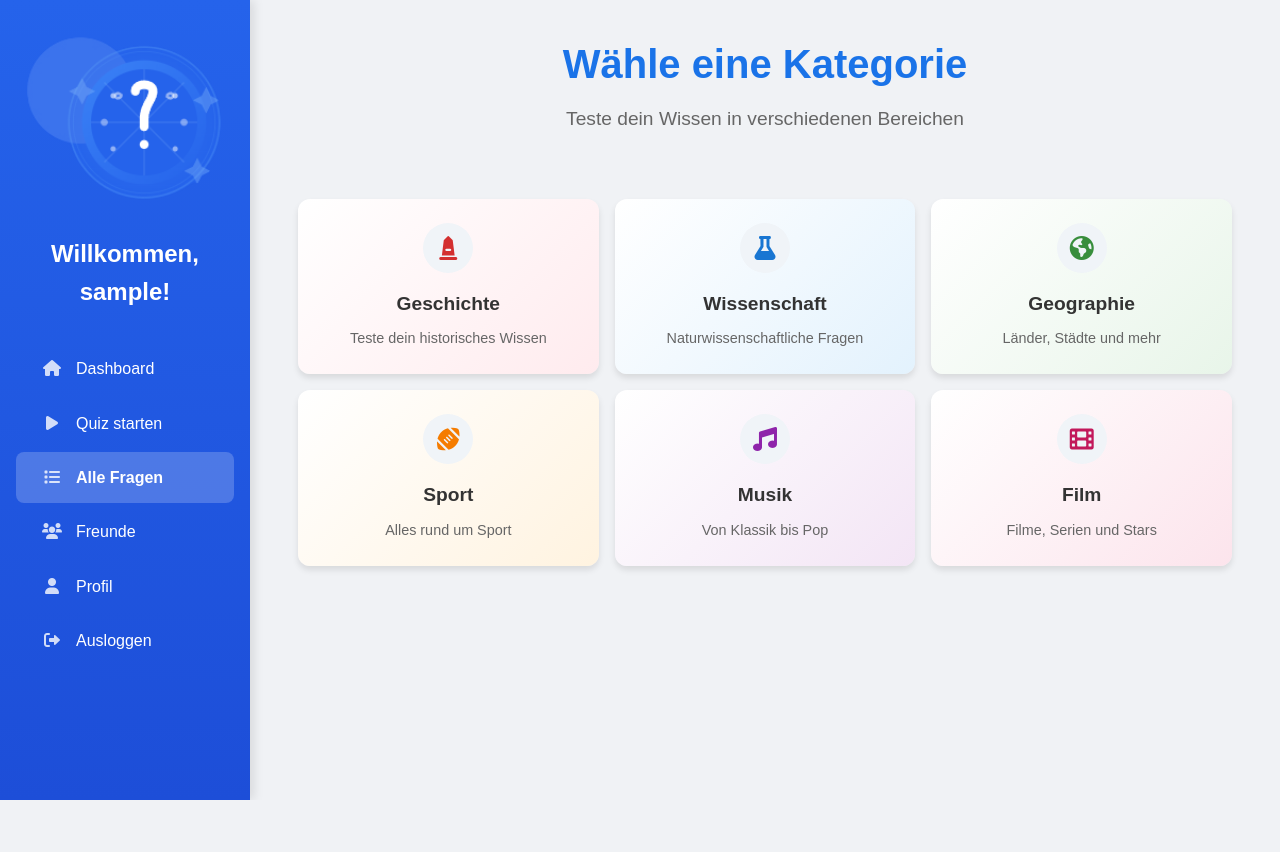
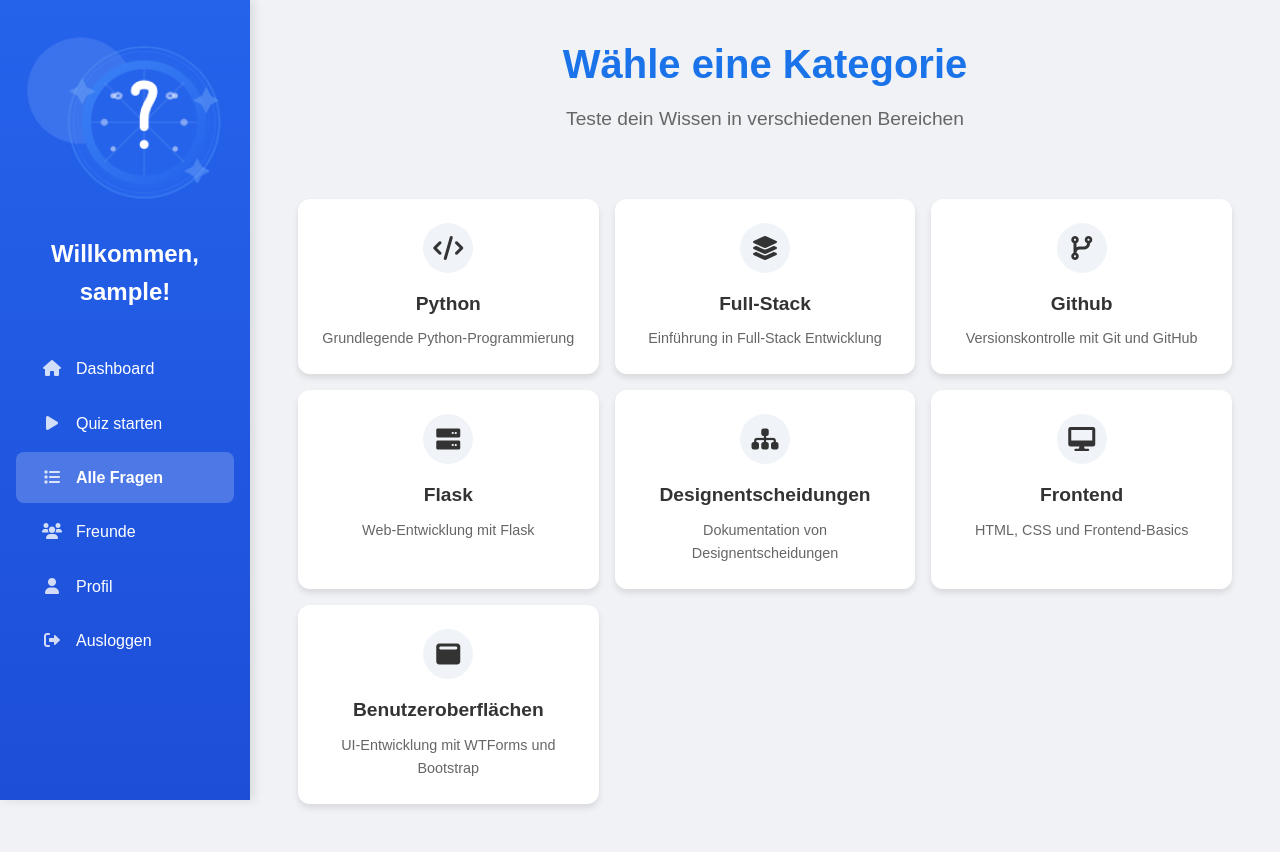
Before and after one commit to malikceesay10/Quiz-App, a Flask app: page /all-questions in a window 1280 px wide. Before the commit the page ends 800 px from the top, so only its background shows below. Run offline with Flask 3, Linux system fonts and the light colour scheme; the visitor is signed in with stand-in values (Sample User, id 1).

Commit message:
added questions and answers; made minor changes in quiz functionality

```diff
--- a/app.py
+++ b/app.py
@@ -10,7 +10,6 @@ app.config['SECRET_KEY'] = 'deine-geheime-schluessel'
 app.config['SQLALCHEMY_DATABASE_URI'] = 'sqlite:///quiz.db'
 app.permanent_session_lifetime = timedelta(days=7)
 db = SQLAlchemy(app)
-
 
 def login_required(f):
     def wrapper(*args, **kwargs):
@@ -49,6 +48,12 @@ class QuizResult(db.Model):
     category = db.Column(db.String(50))
     date = db.Column(db.DateTime, nullable=False, default=db.func.current_timestamp())
     answers = db.Column(db.Text)
+
+class Friendship(db.Model):
+    id = db.Column(db.Integer, primary_key=True)
+    user_id = db.Column(db.Integer, db.ForeignKey('user.id'), nullable=False)
+    friend_id = db.Column(db.Integer, db.ForeignKey('user.id'), nullable=False)
+    date_added = db.Column(db.DateTime, default=datetime.utcnow)
 
 def get_user_stats(user_id):
     return {
@@ -169,6 +174,56 @@ def index():
                             stats=get_user_stats(user.id),
                             top_categories=get_top_categories(user.id))
     return render_template('index.html')
+
+@app.route('/profile', methods=['GET', 'POST'])
+@login_required
+def profile():
+    user = get_current_user()
+    if request.method == 'POST':
+        if 'update_profile' in request.form:
+            new_username = request.form.get('username')
+            if new_username != user.username and User.query.filter_by(username=new_username).first():
+                flash('Benutzername bereits vergeben')
+                return redirect(url_for('profile'))
+
+            user.username = new_username
+            user.firstname = request.form.get('firstname')
+            user.lastname = request.form.get('lastname')
+            session['username'] = new_username
+            db.session.commit()
+            flash('Profil erfolgreich aktualisiert')
+        elif 'update_password' in request.form:
+            if not user.check_password(request.form.get('old_password')):
+                flash('Aktuelles Passwort ist falsch')
+                return redirect(url_for('profile'))
+
+            if request.form.get('new_password') != request.form.get('confirm_password'):
+                flash('Neue Passwörter stimmen nicht überein')
+                return redirect(url_for('profile'))
+
+            user.set_password(request.form.get('new_password'))
+            db.session.commit()
+            session.clear()
+            flash('Passwort erfolgreich geändert. Bitte erneut einloggen.')
+            return redirect(url_for('login'))
+
+    return render_template('profile.html', user=user, stats=get_user_stats(user.id), username=user.username)
+
+@app.route('/delete_account', methods=['POST'])
+@login_required
+def delete_account():
+    user = get_current_user()
+    if user:
+        Friendship.query.filter(
+            (Friendship.user_id == user.id) | (Friendship.friend_id == user.id)
+        ).delete()
+
+        db.session.delete(user)
+        db.session.commit()
+        session.clear()
+        flash('Ihr Konto wurde erfolgreich gelöscht.')
+
+    return redirect(url_for('login'))
 
 @app.route('/categories')
 @login_required
--- a/templates/categories.html
+++ b/templates/categories.html
@@ -20,44 +20,59 @@
 
             <div class="categories-grid">
                 {% set categories = {
-                    'zufällige fragen': {
+                    'Zufällige fragen': {
                         'icon': 'random',
                         'description': 'Gemischte Fragen aus allen Kategorien'
                     },
-                    'geschichte': {
-                        'icon': 'monument',
-                        'description': 'Teste dein historisches Wissen'
+                    'python': {
+                        'icon': 'code',
+                        'description': 'Grundlegende Python-Programmierung'
                     },
-                    'wissenschaft': {
-                        'icon': 'flask',
-                        'description': 'Naturwissenschaftliche Fragen'
+                    'full-stack': {
+                        'icon': 'layer-group',
+                        'description': 'Einführung in Full-Stack Entwicklung'
                     },
-                    'geographie': {
-                        'icon': 'globe-americas',
-                        'description': 'Länder, Städte und mehr'
+                    'github': {
+                        'icon': 'code-branch',
+                        'description': 'Versionskontrolle mit Git und GitHub'
                     },
-                    'sport': {
-                        'icon': 'football-ball',
-                        'description': 'Alles rund um Sport'
+                    'flask': {
+                        'icon': 'server',
+                        'description': 'Web-Entwicklung mit Flask'
                     },
-                    'musik': {
-                        'icon': 'music',
-                        'description': 'Von Klassik bis Pop'
+                    'designentscheidungen': {
+                        'icon': 'sitemap',
+                        'description': 'Dokumentation von Designentscheidungen'
                     },
-                    'film': {
-                        'icon': 'film',
-                        'description': 'Filme, Serien und Stars'
+                    'frontend': {
+                        'icon': 'desktop',
+                        'description': 'HTML, CSS und Frontend-Basics'
+                    },
+                    'benutzeroberflächen': {
+                        'icon': 'window-maximize',
+                        'description': 'UI-Entwicklung mit WTForms und Bootstrap'
                     }
                 } %}
 
                 {% for category, data in categories.items() %}
-                    {% if category != 'zufällige fragen' or mode != 'all_questions' %}
-                        {% set target_url = url_for('show_category_questions', category=category) if mode == 'all_questions' else url_for('start_quiz', category=category) %}
+                    {% if mode == 'all_questions' %}
+                        {% if category != 'Zufällige fragen' %}
+                            {% set target_url = url_for('show_category_questions', category=category) %}
+                            <a href="{{ target_url }}" class="category-card">
+                                <div class="category-icon">
+                                    <i class="fas fa-{{ data.icon }}"></i>
+                                </div>
+                                <h2>{{ category|title }}</h2>
+                                <p>{{ data.description }}</p>
+                            </a>
+                        {% endif %}
+                    {% else %}
+                        {% set target_url = url_for('start_quiz', category=category) %}
                         <a href="{{ target_url }}" class="category-card">
                             <div class="category-icon">
                                 <i class="fas fa-{{ data.icon }}"></i>
                             </div>
-                            <h2>{{ category|capitalize }}</h2>
+                            <h2>{{ category|title }}</h2>
                             <p>{{ data.description }}</p>
                         </a>
                     {% endif %}
--- a/templates/friends.html
+++ b/templates/friends.html
@@ -123,7 +123,7 @@
                 const searchResults = document.getElementById('searchResults');
 
                 try {
-                    const response = await fetch(/api/search_user/${username});
+                    const response = await fetch(`/api/search_user/${username}`);
                     const data = await response.json();
 
                     searchResults.innerHTML = data.found ?
@@ -149,11 +149,11 @@
 
         async function showFriendProfile(card, username) {
             try {
-                const response = await fetch(/api/user_profile/${username});
+                const response = await fetch(`/api/user_profile/${username}`);
                 const data = await response.json();
 
                 ['Username', 'Firstname', 'Lastname'].forEach(field => {
-                    document.getElementById(profile${field}).textContent = data[field.toLowerCase()];
+                    document.getElementById(`profile${field}`).textContent = data[field.toLowerCase()];
                 });
 
                 document.getElementById('totalQuizzes').textContent = data.stats.total_quizzes;
```
Also changed, not shown: templates/dashboard.html (+15 -14 lines).
